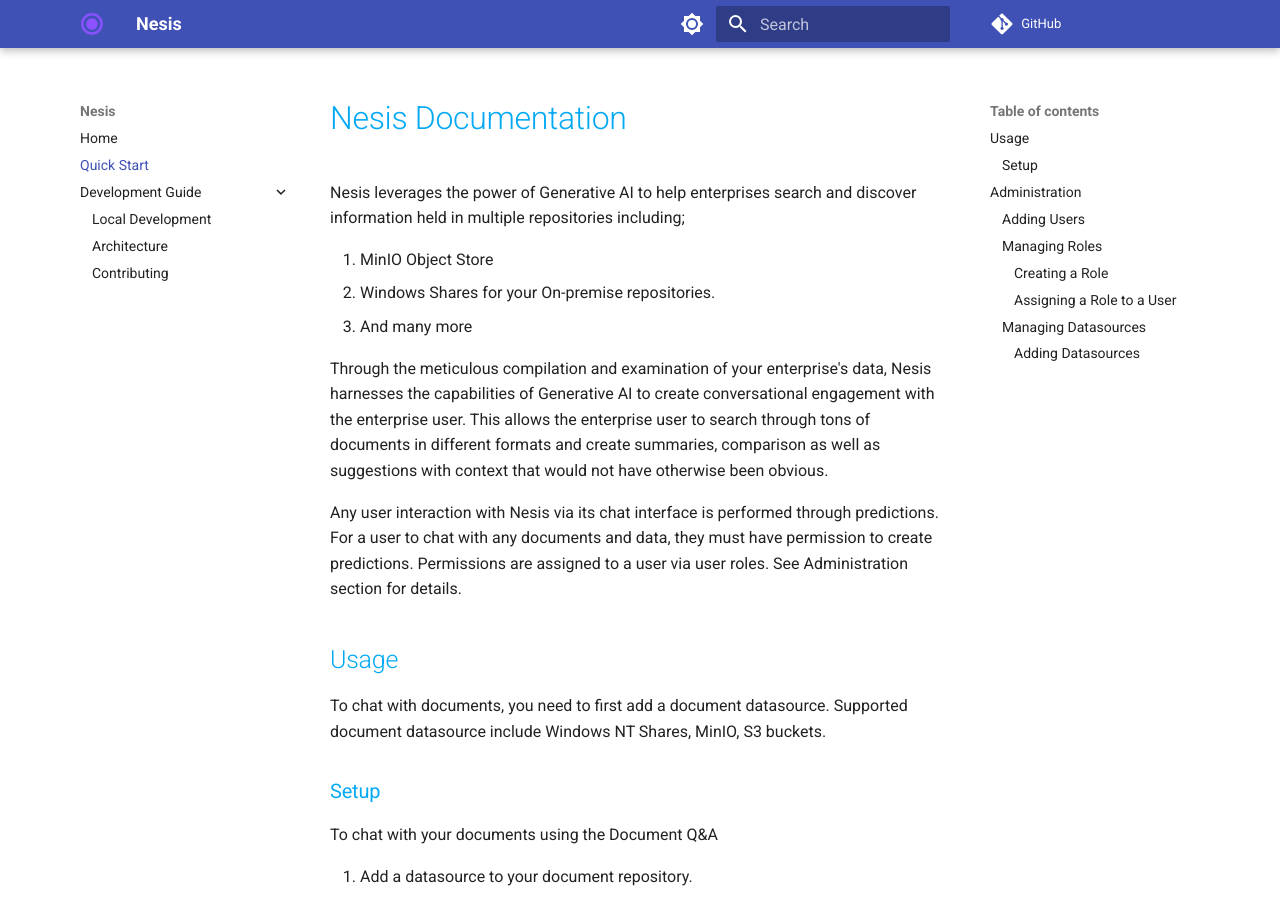
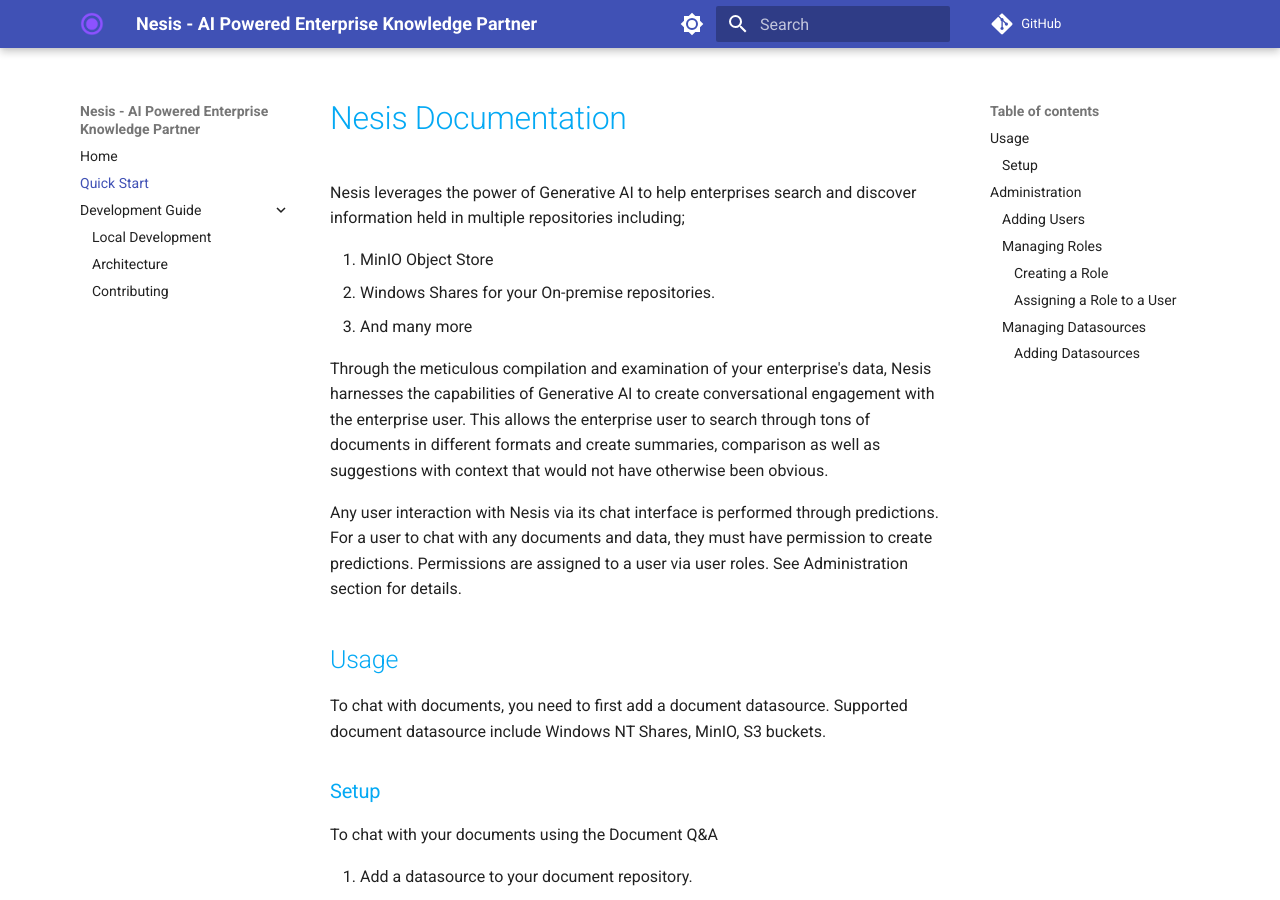
Before and after one commit to ametnes/nesis, an MkDocs documentation site: the page built from docs/src/quick-start.md, in a window 1280 px wide and 900 px high. Built offline with MkDocs 1.6.1 and Material for MkDocs 9.7.7, drawn with Linux system fonts in a browser that asks for light colours; comment, search, counter and statistics services are not loaded.

Commit message:
Update site title

```diff
--- a/docs/mkdocs.yml
+++ b/docs/mkdocs.yml
@@ -1,4 +1,4 @@
-site_name: Nesis
+site_name: Nesis - AI Powered Enterprise Knowledge Partner
 site_description: Your AI Powered Enterprise Knowledge Partner
 site_url: https://ametnes.github.io/nesis/
 repo_url: https://github.com/ametnes/nesis/
```
